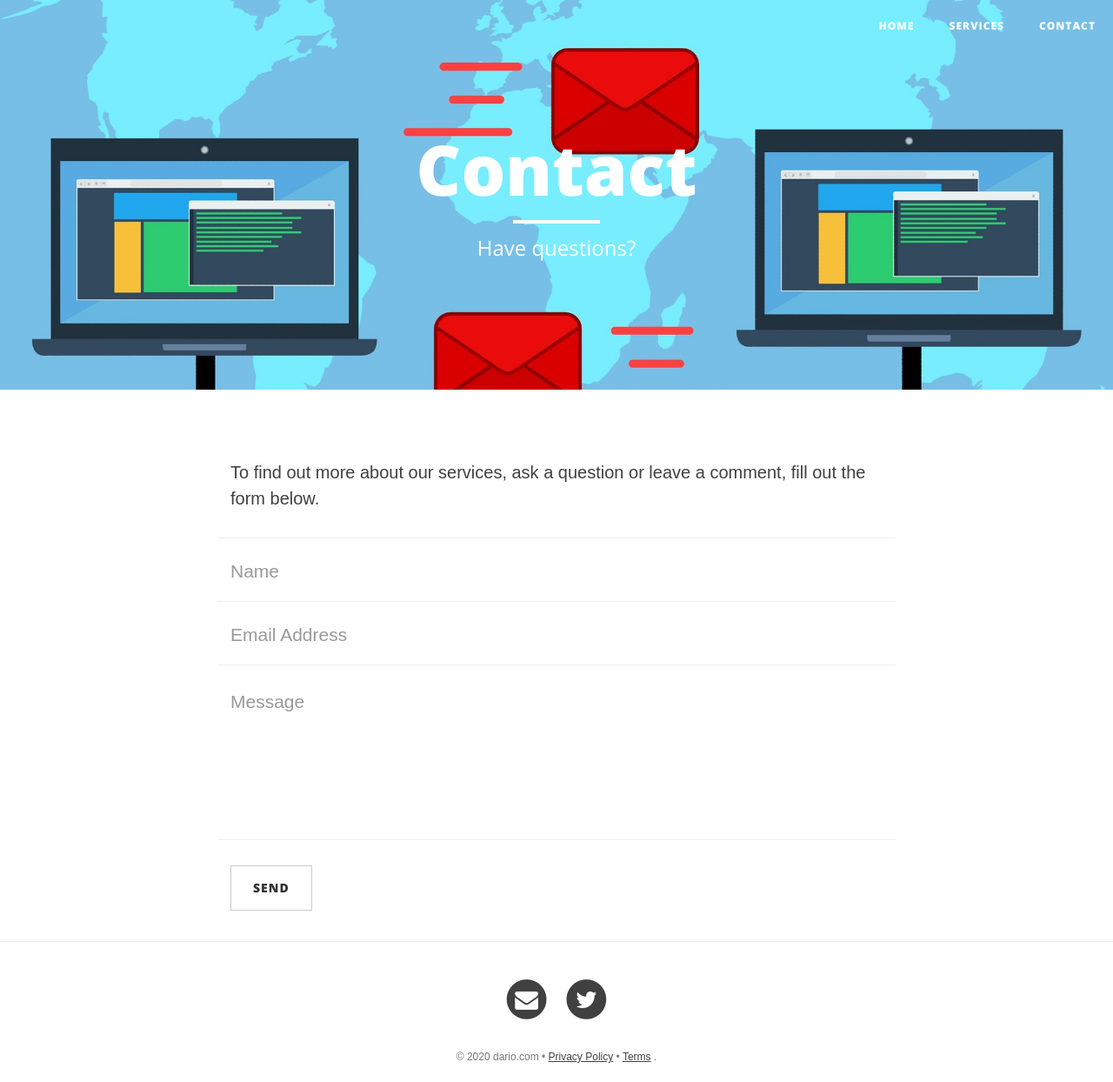
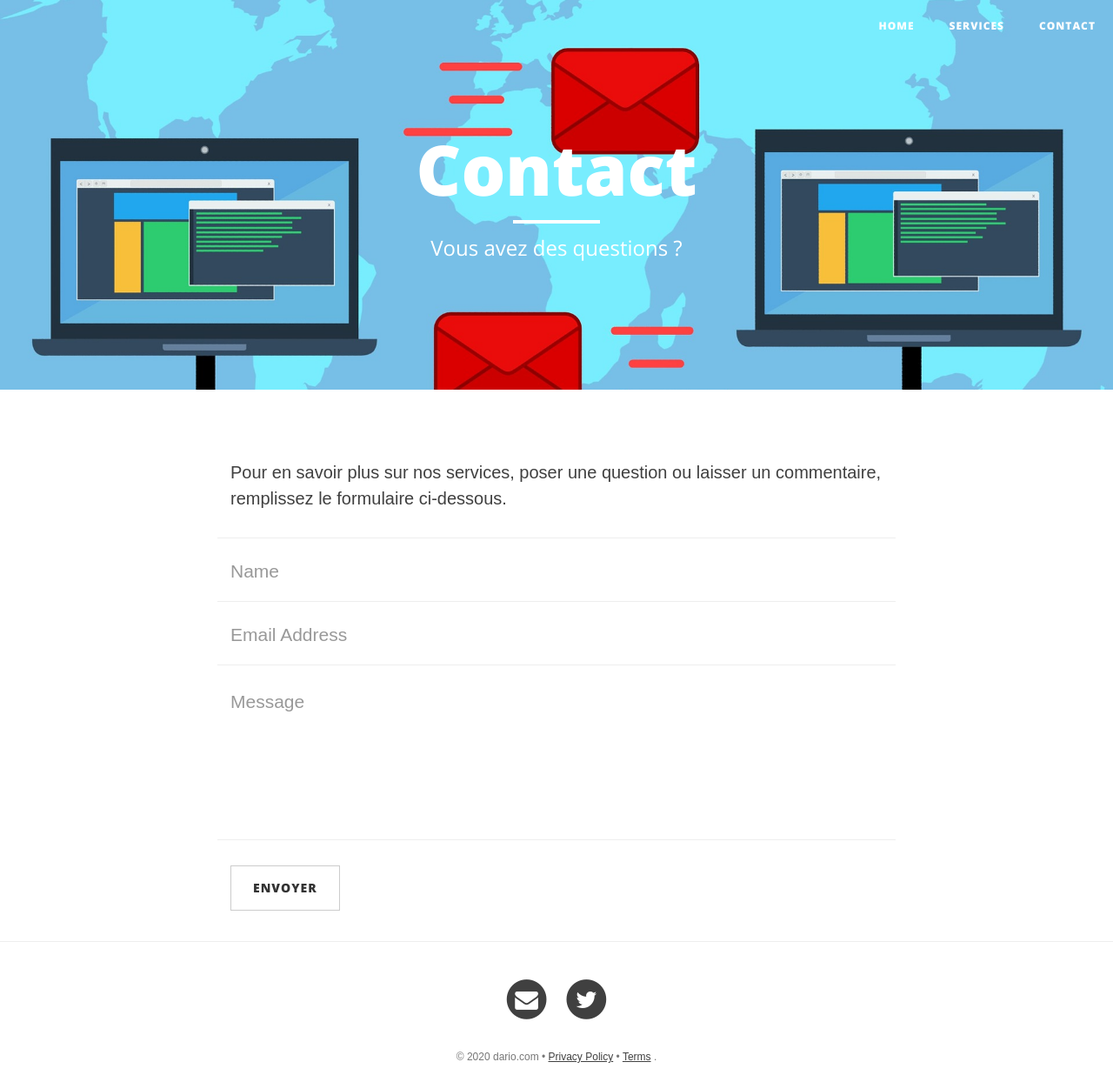
Before and after one commit to riod4/fr-services, a Jekyll site: the page built from contact.html, in a window 1280 px wide. Shown: the whole page at 87% size. Built offline with Jekyll 4.4.1, drawn with Linux system fonts in a browser that asks for light colours; nearby versions of some CDN libraries.

Commit message:
2020-06-16 Update with French text

```diff
--- a/contact.html
+++ b/contact.html
@@ -2,7 +2,7 @@
 layout: page
 title: "Contact"
 permalink: /contact
-description: "Have questions?"
+description: "Vous avez des questions ?"
 header-img: "img/contact.jpg"
 image: "/img/contact.jpg"
 header-title:
@@ -11,7 +11,8 @@ header-credit-link:
 header-license: CC0 Creative Commons
 ---
 
-<p>To find out more about our services, ask a question or leave a comment, fill out the form below.</p>
+<p>
+Pour en savoir plus sur nos services, poser une question ou laisser un commentaire, remplissez le formulaire ci-dessous.</p>
 <!--  or email us directly at <a href="mailto:{{ site.email }}">{{ site.email }}</a> -->
 <!-- Contact Form - Enter your email address on line 19 of the mail/contact_me.php file to make this form work. -->
 <!-- WARNING: Some web hosts do not allow emails to be sent through forms to common mail hosts like Gmail or Yahoo. It's recommended that you use a private domain email address! -->
@@ -19,15 +20,15 @@ header-license: CC0 Creative Commons
 <form name="sentMessage" id="contactForm" novalidate>
     <div class="row control-group">
         <div class="form-group col-xs-12 floating-label-form-group controls">
-            <label>Name</label>
-            <input type="text" class="form-control" placeholder="Name" id="name" required data-validation-required-message="Please enter your name.">
+            <label>Nom</label>
+            <input type="text" class="form-control" placeholder="Name" id="name" required data-validation-required-message="Veuillez saisir votre nom.">
             <p class="help-block text-danger"></p>
         </div>
     </div>
     <div class="row control-group">
         <div class="form-group col-xs-12 floating-label-form-group controls">
-            <label>Email Address</label>
-            <input type="email" class="form-control" placeholder="Email Address" id="email" required data-validation-required-message="Please enter your email address.">
+            <label>Courriel</label>
+            <input type="email" class="form-control" placeholder="Email Address" id="email" required data-validation-required-message="Veuillez saisir votre adresse courriel.">
             <p class="help-block text-danger"></p>
         </div>
     </div>
@@ -43,7 +44,7 @@ header-license: CC0 Creative Commons
     <div class="row control-group">
         <div class="form-group col-xs-12 floating-label-form-group controls">
             <label>Message</label>
-            <textarea rows="5" class="form-control" placeholder="Message" id="message" required data-validation-required-message="Please enter a message."></textarea>
+            <textarea rows="5" class="form-control" placeholder="Message" id="message" required data-validation-required-message="Veuillez saisir un message."></textarea>
             <p class="help-block text-danger"></p>
         </div>
     </div>
@@ -51,7 +52,7 @@ header-license: CC0 Creative Commons
     <div id="success"></div>
     <div class="row">
         <div class="form-group col-xs-12">
-            <button type="submit" class="btn btn-default">Send</button>
+            <button type="submit" class="btn btn-default">Envoyer</button>
         </div>
     </div>
 </form>
```
